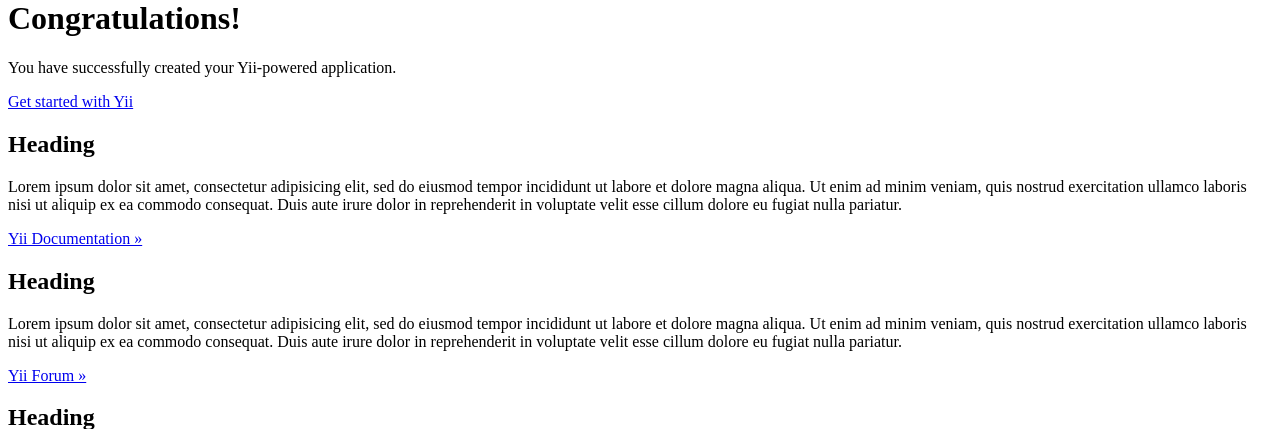
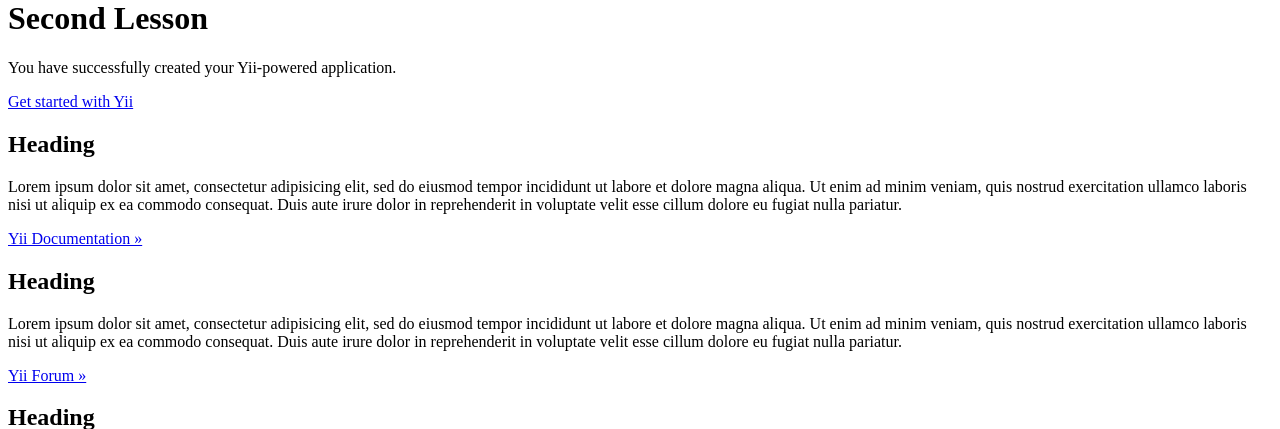
Before and after one commit to podlom/yii2-adv-itvdn, a Yii app: template frontend/views/site/index.php in a window 1280 px wide. Shown: the part 21-450 px from the top of the page. Run offline with PHP 8.4 and a stand-in for Yii, Linux system fonts and the light colour scheme; the template is opened without the code that fills it, so the values that code supplies are empty; some libraries are stand-ins or nearby versions.

Commit message:
Changed header in site index template for a Second Lesson

```diff
--- a/frontend/views/site/index.php
+++ b/frontend/views/site/index.php
@@ -7,7 +7,7 @@ $this->title = 'My Yii Application';
 <div class="site-index">
 
     <div class="jumbotron text-center bg-transparent">
-        <h1 class="display-4">Congratulations!</h1>
+        <h1 class="display-4">Second Lesson</h1>
 
         <p class="lead">You have successfully created your Yii-powered application.</p>
 
```
